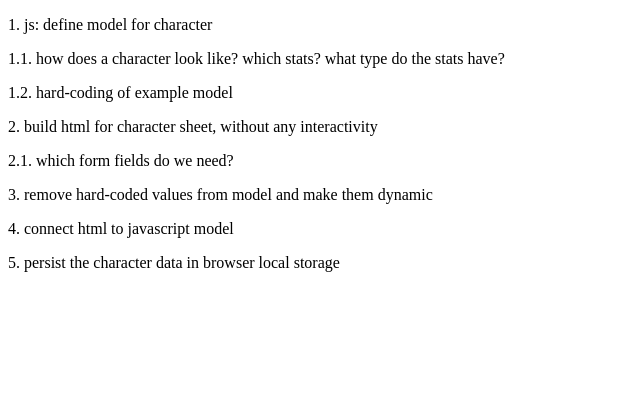
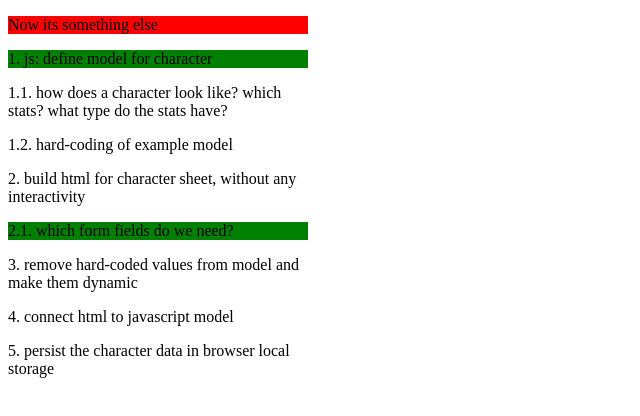
Before and after one commit to Benni-beep/Call_of_Cthulhu, a website: page index.html in a window 1280 px wide. Shown: the whole page, without its empty margins (0-640 px from the left). Drawn offline with Linux system fonts and the light colour scheme.

Commit message:
added <script>

```diff
--- a/index.html
+++ b/index.html
@@ -7,16 +7,43 @@
         <meta name="description" content="description">
         <meta name="author" content="">
         <title>title</title>
+        <style>
+          .some-class {
+            background-color: green;
+          }
+          #root {
+            background-color: red;
+          }
+          p {
+            width: 300px;
+          }
+        </style>
     </head>
 
     <body>
-      <p>1. js: define model for character</p>
+      <p id="root">This is an element</p>
+      <p class="some-class">1. js: define model for character</p>
       <p>1.1. how does a character look like? which stats? what type do the stats have?</p>
       <p>1.2. hard-coding of example model</p>
       <p>2. build html for character sheet, without any interactivity</p>
-      <p>2.1. which form fields do we need?</p>
+      <p class="some-class">2.1. which form fields do we need?</p>
       <p>3. remove hard-coded values from model and make them dynamic</p>
       <p>4. connect html to javascript model</p>
       <p>5. persist the character data in browser local storage</p>
     </body>
+    <script>
+      const element = document.getElementById('root');
+      const someClassElements = document.getElementsByClassName('some-class');
+      const allPElements = document.getSelection('p');
+
+      console.log(element);
+      console.log(someClassElements);
+      console.log(allPElements);
+      let a = "This is an element";
+      let b = "Now its something else";
+      const strings = [a, b]
+      setInterval(() => {
+        element.innerHTML = strings[Math.floor(Math.random() + 0.5)];
+      }, 500);
+    </script>
 </html>
```
